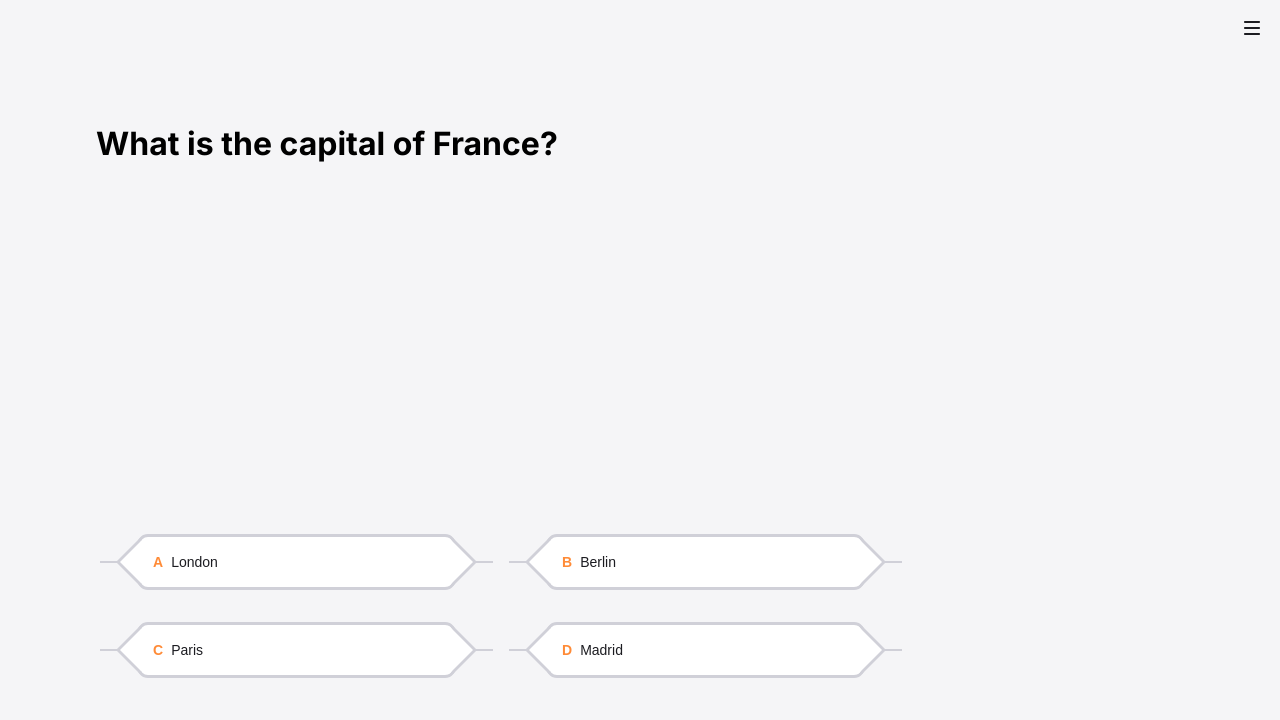
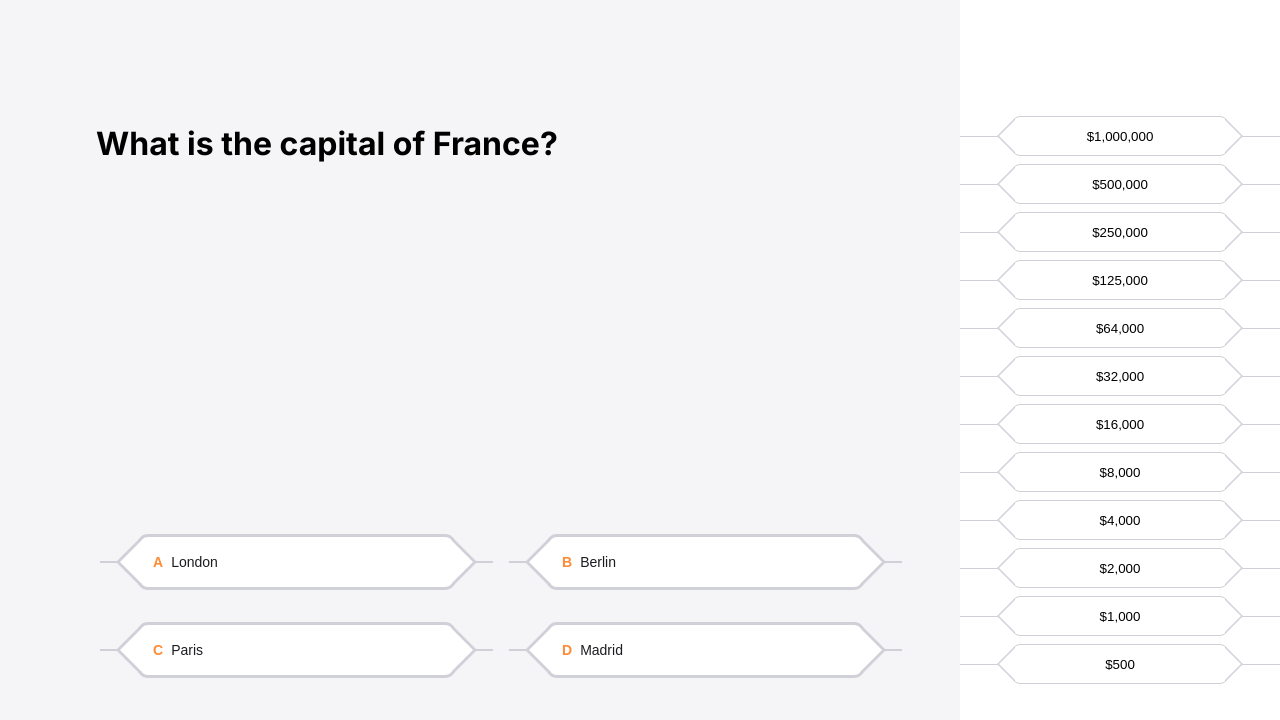
Before and after one commit to ivatsu-test/nibble, a Next.js app: page /game in a window 1280 px wide. Shown: the top 720 px of the page. Built offline with nearby package versions, Linux system fonts and the light colour scheme.

Commit message:
feat: desktop prizes (#7)
* build(deps): install 'usehooks-ts'

* feat: prize section display on desktop

* refactor: use better name for useMediaQuery

```diff
--- a/package.json
+++ b/package.json
@@ -14,6 +14,7 @@
     "next": "15.1.7",
     "react": "^19.0.0",
     "react-dom": "^19.0.0",
+    "usehooks-ts": "^3.1.1",
     "zod": "^3.24.2"
   },
   "devDependencies": {
--- a/src/components/buttons/answer-option-button/answer-option-button.module.css
+++ b/src/components/buttons/answer-option-button/answer-option-button.module.css
@@ -7,7 +7,7 @@
 .l-hexagon {
   position: relative;
 }
-
+/* TODO: DRY hexagon styles */
 .hexagon {
   --height: 56px;
   height: var(--height);
@@ -162,6 +162,83 @@
   }
 }
 
+.hexagon-desktop {
+  --height: 40px;
+  height: var(--height);
+  width: 216px;
+  background-color: var(--white);
+  border-top-left-radius: 8px;
+  border-top-right-radius: 8px;
+  border-bottom-left-radius: 8px;
+  border-bottom-right-radius: 8px;
+  border: 1px solid var(--black-300);
+}
+
+.hexagon-desktop__left,
+.hexagon-desktop__right {
+  --height: 40px;
+  --line-width: 18px;
+  width: 0;
+  position: absolute;
+  top: calc(var(--height) / 2 - var(--line-width));
+  border-top: var(--line-width) solid transparent;
+  border-bottom: var(--line-width) solid transparent;
+}
+
+.hexagon-desktop__left {
+  left: -15px;
+  border-right: var(--line-width) solid var(--black-300);
+
+  &::before {
+    content: "";
+    position: absolute;
+    bottom: -1px;
+    right: -1px;
+    width: 38px;
+    height: 1px;
+    background-color: var(--black-300);
+  }
+
+  &::after {
+    content: '';
+    width: 0;
+    height: 0;
+    border-top: 18px solid transparent;
+    border-bottom: 18px solid transparent;
+    border-right: 18px solid var(--white);
+    position: absolute;
+    top: -18px;
+    left: 2px;
+  }
+}
+
+.hexagon-desktop__right {
+  right: -15px;
+  border-left: var(--line-width) solid var(--black-300);
+
+  &::before {
+    content: '';
+    width: 0;
+    height: 0;
+    border-top: 18px solid transparent;
+    border-bottom: 18px solid transparent;
+    border-left: 18px solid var(--white);
+    position: absolute;
+    top: -18px;
+    right: 2px;
+  }
+
+  &::after {
+    content: "";
+    position: absolute;
+    bottom: -1px;
+    left: -1px;
+    width: 38px;
+    height: 1px;
+    background-color: var(--black-300);
+  }
+}
+
 @media (min-width: 992px) {
   .hexagon {
     width: 319px;
--- a/src/components/buttons/answer-option-button/answer-option-button.tsx
+++ b/src/components/buttons/answer-option-button/answer-option-button.tsx
@@ -12,9 +12,9 @@ export default function AnswerOptionButton(props: AnswerOptionButtonProps) {
     <button className={styles['l-container']} type="button" onClick={onClick}>
       <div className={styles['l-hexagon']}>
         {/* TODO: create config to pick needed className */}
-        <div className={clsx(kind === 'default' && styles.hexagon__left, kind === 'prize-mobile' && styles['hexagon-mobile__left'])} />
-        <div className={clsx(kind === 'default' && styles.hexagon, kind === 'prize-mobile' && styles['hexagon-mobile'])} />
-        <div className={clsx(kind === 'default' && styles.hexagon__right, kind === 'prize-mobile' && styles['hexagon-mobile__right'])} />
+        <div className={clsx(kind === 'default' && styles.hexagon__left, kind === 'prize-mobile' && styles['hexagon-mobile__left'], kind === 'prize-desktop' && styles['hexagon-desktop__left'])} />
+        <div className={clsx(kind === 'default' && styles.hexagon, kind === 'prize-mobile' && styles['hexagon-mobile'], kind === 'prize-desktop' && styles['hexagon-desktop'])} />
+        <div className={clsx(kind === 'default' && styles.hexagon__right, kind === 'prize-mobile' && styles['hexagon-mobile__right'], kind === 'prize-desktop' && styles['hexagon-desktop__right'])} />
       </div>
       {children}
     </button>
--- a/src/components/prize-section.module.css
+++ b/src/components/prize-section.module.css
@@ -54,3 +54,15 @@
 .overlay--active {
   display: block;
 }
+
+@media (min-width: 1200px) {
+  .prize-section {
+    background-color: var(--white);
+    height: 100vh;
+    display: flex;
+    justify-content: center;
+    align-items: center;
+    right: 0;
+    top: 0;
+  }
+}
--- a/src/components/prize-section.tsx
+++ b/src/components/prize-section.tsx
@@ -7,6 +7,7 @@
 import { useMemo, useState } from 'react';
 import clsx from 'clsx';
 import Image from 'next/image';
+import { useMediaQuery } from 'usehooks-ts';
 import { Question } from '@/models/question';
 import styles from './prize-section.module.css';
 import closeIcon from '../../public/close-icon.svg';
@@ -14,6 +15,7 @@ import menuIcon from '../../public/menu-icon.svg';
 import AnswerOptionButton from './buttons/answer-option-button/answer-option-button';
 
 export default function PrizeSection({ questions }: { questions: Question[] }) {
+  const isDesktop = useMediaQuery('(min-width: 1200px)');
   const [isMenuOpen, setIsMenuOpen] = useState(false);
   const reversedQuestions = useMemo(() => [...questions].reverse(), [questions]);
 
@@ -23,6 +25,7 @@ export default function PrizeSection({ questions }: { questions: Question[] }) {
 
   return (
     <div>
+      {!isDesktop && (
         <button type="button" className={styles['menu-btn']} onClick={() => handleMenuClick()}>
           <Image
             priority
@@ -30,10 +33,12 @@ export default function PrizeSection({ questions }: { questions: Question[] }) {
             alt={isMenuOpen ? 'Close menu' : 'Open menu'}
           />
         </button>
+      )}
+
       <div className={clsx(styles['prize-section'], isMenuOpen && styles['prize-section--active'])}>
         <div className={styles['prize-section__items']}>
           {reversedQuestions.map((question) => (
-            <AnswerOptionButton key={question.id} kind="prize-mobile" onClick={() => {}}>
+            <AnswerOptionButton key={question.id} kind={isDesktop ? 'prize-desktop' : 'prize-mobile'} onClick={() => {}}>
               <div className={styles['l-question-prize']}>{question.prize}</div>
             </AnswerOptionButton>
           ))}
```
Also changed, not shown: 1 other file (tests, documents, lock files or other folders). Lines whose indentation alone changed are shown as unchanged.
